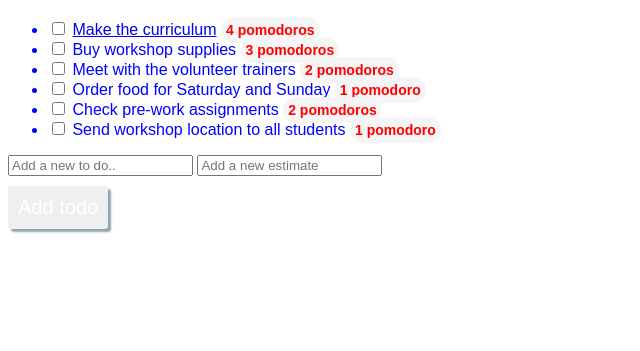
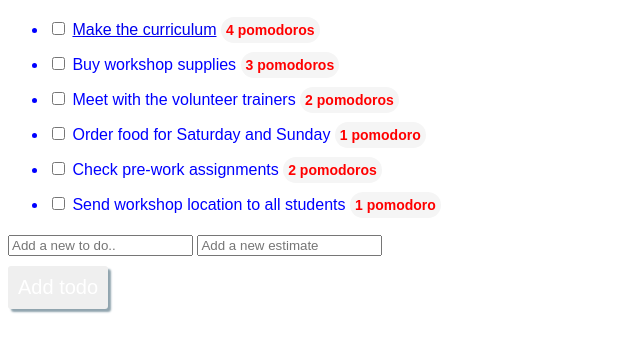
Before and after one commit to shantellmiller28/todo_app_front_end, a plain HTML site: page index.html in a window 1280 px wide. Shown: the part 61-412 px from the top of the page, without its empty margins (0-640 px from the left). Drawn offline with Linux system fonts and the light colour scheme.

Commit message:
add margin to li

```diff
--- a/index.css
+++ b/index.css
@@ -2,6 +2,15 @@ html{
     font-family: sans-serif;
     color: blue;
 }
+li{
+    padding-bottom:5px;
+    margin-bottom:10px;
+}
+li:hover{
+    background-color: lightgreen;
+    padding:5px;
+}
+
 .pomodoro-estimate{
     font-family: sans-serif;
     color:red;
```
